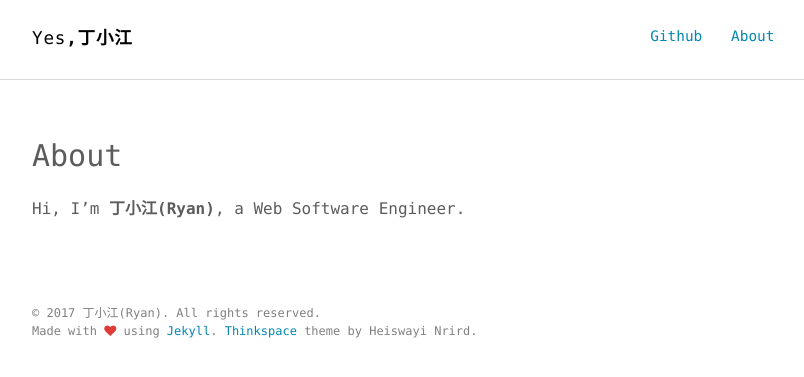
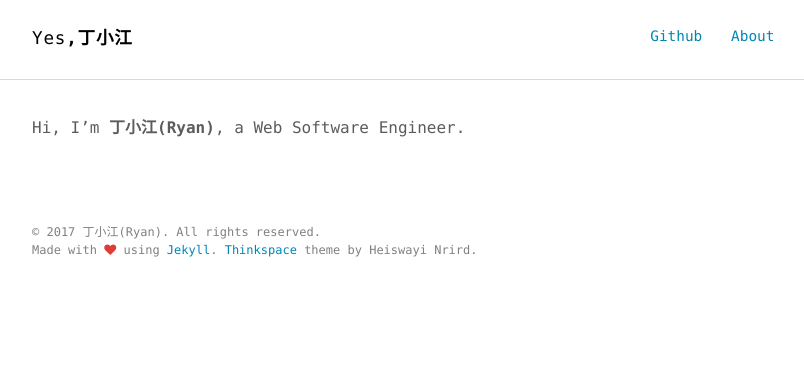
Before and after one commit to engineer-dahe/dahe.github.io, a Jekyll site: the page built from about.md, in a window 1280 px wide. Shown: the top 377 px of the page, without its empty margins (232-1036 px from the left). Built offline with Jekyll 4.4.1, drawn with Linux system fonts in a browser that asks for light colours.

Commit message:
撰写博客

```diff
--- a/_layouts/page.html
+++ b/_layouts/page.html
@@ -3,9 +3,11 @@ layout: default
 ---
 
 <article class="page container">
+  <!--
   <header class="page-header">
-    <h1 class="page-title">{{ page.title }}</h1>
+    <h5 class="page-title">{{ page.title }}</h5>
   </header>
+  -->
   <div class="page-content">
     {{ content }}
   </div>
```
